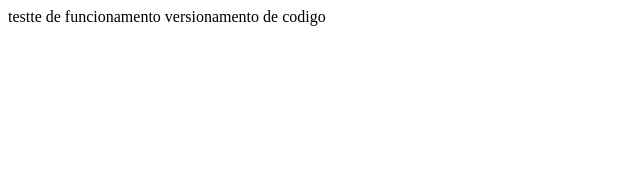
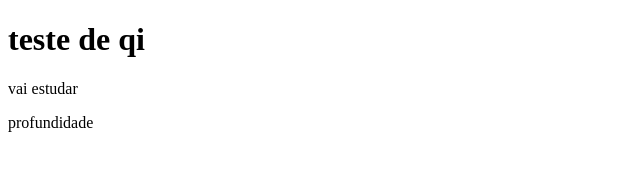
Before and after one commit to marcuscgc-code/Versionamento-Codigo-Teste, a plain HTML site: page index.html in a window 1280 px wide. Shown: the whole page, without its empty margins (0-640 px from the left). Drawn offline with Linux system fonts and the light colour scheme.

```diff
--- a/estilos.css
+++ b/estilos.css
@@ -0,0 +1,4 @@
+. sobre-mim{
+    display: flex;
+
+}
--- a/index.html
+++ b/index.html
@@ -3,17 +3,36 @@
 <head>
     <meta charset="UTF-8">
     <meta name="viewport" content="width=device-width, initial-scale=1.0">
-    <link rel="stylesheet" href="estilos.css">
-    <title>layout</title>
+    <link rel="stylesheet" href="">
+    <title>Document</title>
 </head>
 <body>
-    <div>
-        testte de funcionamento
-        versionamento de codigo
+    <div id="conteudo">
+    </div>
+
+    <script>
+        const titulo = "teste de qi"
+        const paragrafo1 = "vai estudar"
+        const paragrafo2 = "profundidade"
+
+        const h1 = document.createElement('h1')
+        h1.textContent = titulo;
+
+        const p1 = document.createElement('p')
+        p1.textContent = paragrafo1
+
+        const p2 = document.createElement('p')
+        p2.textContent = paragrafo2
 
 
+        //adicionar os elementos no conteudo div
 
-    </div>
+        const conteudo_div  = document.getElementById('conteudo')
+        conteudo_div.appendChild(h1)
+        conteudo_div.appendChild(p1)
+        conteudo_div.appendChild(p2)
+
+    </script>
 
 </body>
 </html>
```
